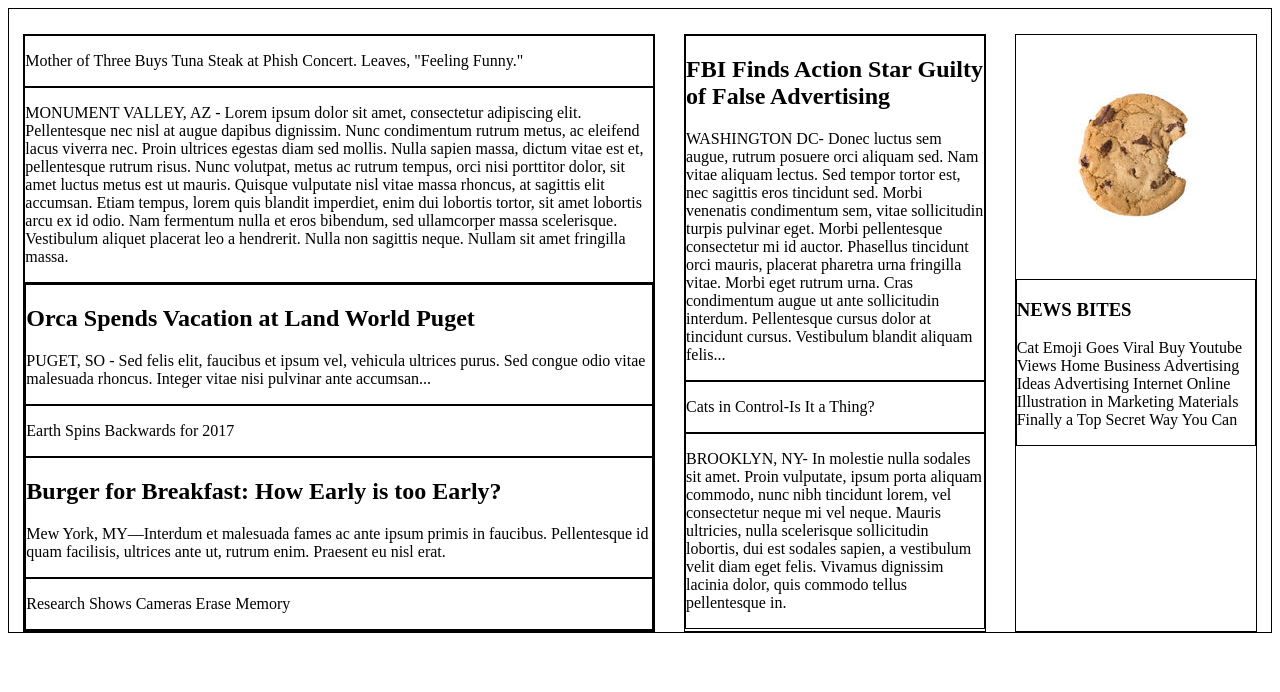
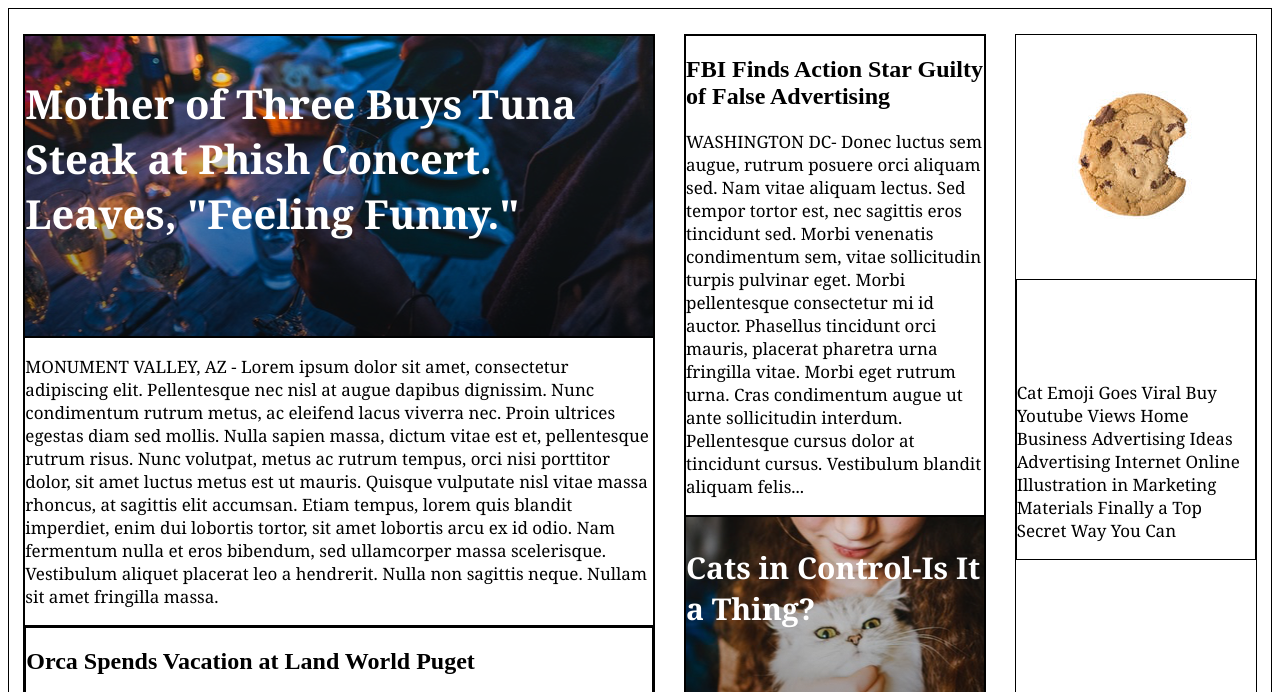
Before and after one commit to EizeHofstra/My_Times, a plain HTML site: page index.html in a window 1280 px wide. Shown: the part 74-766 px from the top of the page. Drawn offline with Linux system fonts and the light colour scheme.

Commit message:
Step four done

```diff
--- a/index.html
+++ b/index.html
@@ -22,38 +22,38 @@
     </div>
     <div class="main">
       <div class="column large">
-        <div class="tiny tuna">
-          <p>Mother of Three Buys Tuna Steak at Phish Concert. Leaves, "Feeling Funny."</p>
+        <div class="tiny_tuna">
+          <h3>Mother of Three Buys Tuna Steak at Phish Concert. Leaves, "Feeling Funny."</h3>
         </div>
-        <div class="large monument">
+        <div class="large_monument">
           <p>MONUMENT VALLEY, AZ - Lorem ipsum dolor sit amet, consectetur adipiscing elit. Pellentesque nec nisl at augue dapibus dignissim. Nunc condimentum rutrum metus, ac eleifend lacus viverra nec. Proin ultrices egestas diam sed mollis. Nulla sapien massa, dictum vitae est et, pellentesque rutrum risus. Nunc volutpat, metus ac rutrum tempus, orci nisi porttitor dolor, sit amet luctus metus est ut mauris. Quisque vulputate nisl vitae massa rhoncus, at sagittis elit accumsan. Etiam tempus, lorem quis blandit imperdiet, enim dui lobortis tortor, sit amet lobortis arcu ex id odio. Nam fermentum nulla et eros bibendum, sed ullamcorper massa scelerisque. Vestibulum aliquet placerat leo a hendrerit. Nulla non sagittis neque. Nullam sit amet fringilla massa.</p>
         </div>
           <div class="orca_burger">
-            <div class="large orca">
+            <div class="large_orca">
               <h2>Orca Spends Vacation at Land World Puget</h2>
               <p>PUGET, SO - Sed felis elit, faucibus et ipsum vel, vehicula ultrices purus. Sed congue odio vitae malesuada rhoncus. Integer vitae nisi pulvinar ante accumsan...</p>
             </div>
-            <div class="tiny earth">
-              <p>Earth Spins Backwards for 2017</p>
+            <div class="tiny_earth">
+              <h3>Earth Spins Backwards for 2017</h3>
             </div>
-            <div class="large burger">
+            <div class="large_burger">
               <h2>Burger for Breakfast: How Early is too Early?</h2>
               <p>Mew York, MY—Interdum et malesuada fames ac ante ipsum primis in faucibus. Pellentesque id quam facilisis, ultrices ante ut, rutrum enim. Praesent eu nisl erat.</p>
             </div>
-            <div class="tiny camera">
-              <p>Research Shows Cameras Erase Memory</p>
+            <div class="tiny_camera">
+              <h3>Research Shows Cameras Erase Memory</h3>
             </div>
           </div>
       </div>
       <div class="column medium">
-        <div class="large FBI">
+        <div class="large_FBI">
           <h2>FBI Finds Action Star Guilty of False Advertising</h2>
           <p>WASHINGTON DC- Donec luctus sem augue, rutrum posuere orci aliquam sed. Nam vitae aliquam lectus. Sed tempor tortor est, nec sagittis eros tincidunt sed. Morbi venenatis condimentum sem, vitae sollicitudin turpis pulvinar eget. Morbi pellentesque consectetur mi id auctor. Phasellus tincidunt orci mauris, placerat pharetra urna fringilla vitae. Morbi eget rutrum urna. Cras condimentum augue ut ante sollicitudin interdum. Pellentesque cursus dolor at tincidunt cursus. Vestibulum blandit aliquam felis...</p>
         </div>
-        <div class="tiny cats">
-          <p>Cats in Control-Is It a Thing?</p>
+        <div class="tiny_cats">
+          <h3>Cats in Control-Is It a Thing?</h3>
         </div>
-        <div class="large brooklyn">
+        <div class="large_brooklyn">
           <p>BROOKLYN, NY- In molestie nulla sodales sit amet. Proin vulputate, ipsum porta aliquam commodo, nunc nibh tincidunt lorem, vel consectetur neque mi vel neque. Mauris ultricies, nulla scelerisque sollicitudin lobortis, dui est sodales sapien, a vestibulum velit diam eget felis. Vivamus dignissim lacinia dolor, quis commodo tellus pellentesque in.</p>
         </div>
       </div>
--- a/resources/css/style.css
+++ b/resources/css/style.css
@@ -61,5 +61,40 @@ a {
 .column.small {
   width: 240px;
 }
-  padding: -10px 0px;
+
+.tiny_tuna {
+  background-image: url("../images/img-story-main.png");
+  height: 300px;
 }
+
+.tiny_earth {
+  background-image: url("../images/img-story-2.png");
+  height: 300px;
+}
+
+.tiny_camera {
+  background-image: url("../images/img-story-3.png");
+  height: 300px;
+}
+
+.tiny_cats {
+  background-image: url("../images/img-story-1.png");
+  height: 300px;
+}
+
+.main h3 {
+  font-family: Georgia;
+  font-weight: bold;
+  font-size: 30px;
+  color: white;
+}
+
+.tiny_tuna h3 {
+  font-size: 40px;
+}
+
+.main p {
+  font-family: Georgia;
+  font-size: 17px;
+  color: black;
+}
```
